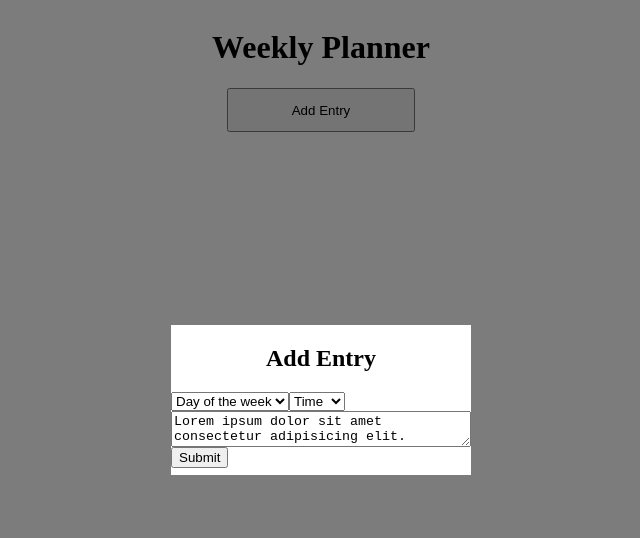
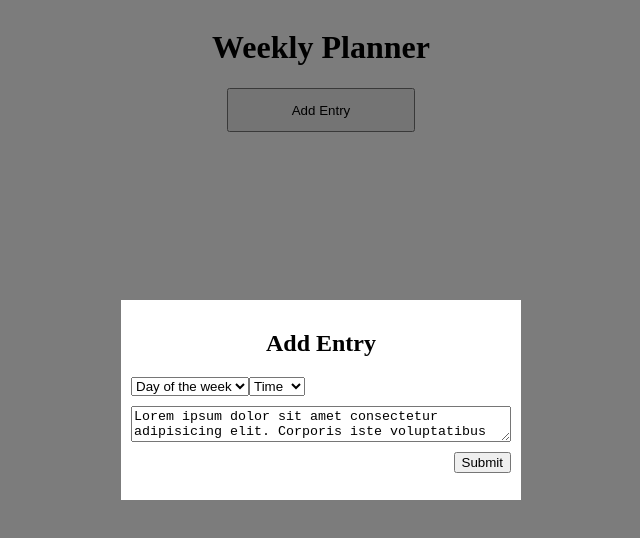
Before and after one commit to alexdenbaugh/week-planner, a plain HTML site: page index.html in a window 1280 px wide. Shown: the whole page, without its empty margins (319-959 px from the left). Drawn offline with Linux system fonts and the light colour scheme.

Commit message:
Alex submit

```diff
--- a/styles.css
+++ b/styles.css
@@ -12,8 +12,9 @@
 
 .modal-box {
   background-color: white;
-  width: 300px;
-  height: 150px;
+  width: 400px;
+  height: 200px;
+  padding: 10px;
 }
 
 form {
@@ -29,12 +30,16 @@ form {
 
 }
 
+.description {
+  margin: 10px 0;
+}
+
 .description > textarea {
   width: 100%;
 }
 
-.submit-button > button {
-  /* justify-content: ; */
+.submit-button {
+  justify-content: flex-end;
 }
 
 .row {
```
